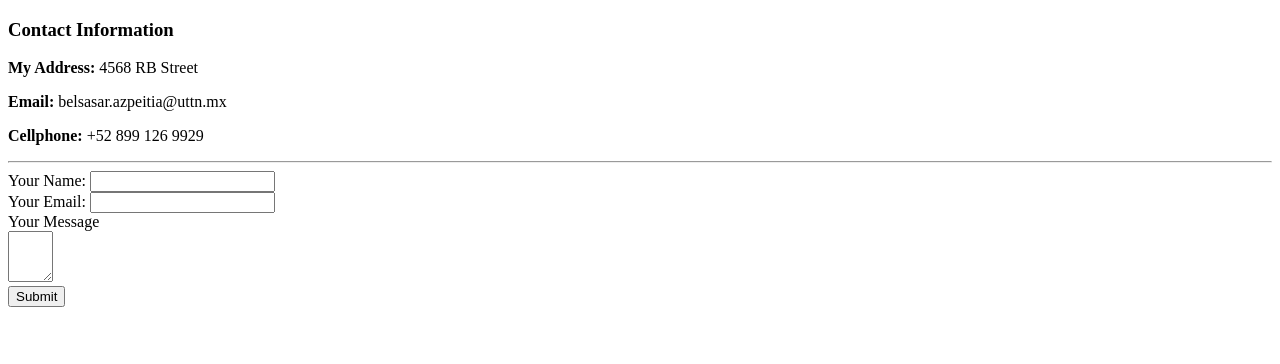
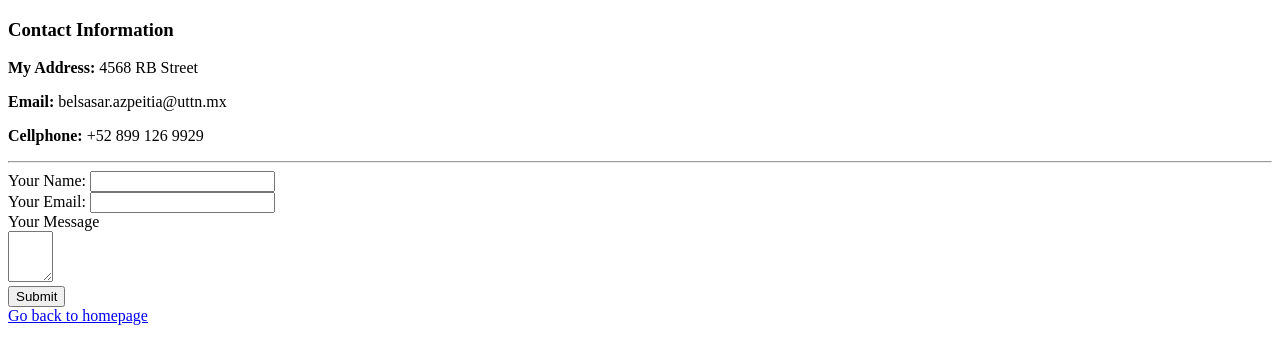
Before and after one commit to BeltsasarAzpeitia/cv, a plain HTML site: page Contact.html in a window 1280 px wide. Drawn offline with Linux system fonts and the light colour scheme.

Commit message:
Add files via upload

```diff
--- a/Contact.html
+++ b/Contact.html
@@ -24,5 +24,6 @@
         <input type="submit" value="Submit" />
 
     </form>
+    <a href="index.html">Go back to homepage</a>
 </body>
 </html>
```
Also changed, not shown: index.html (line endings or trailing spaces).
